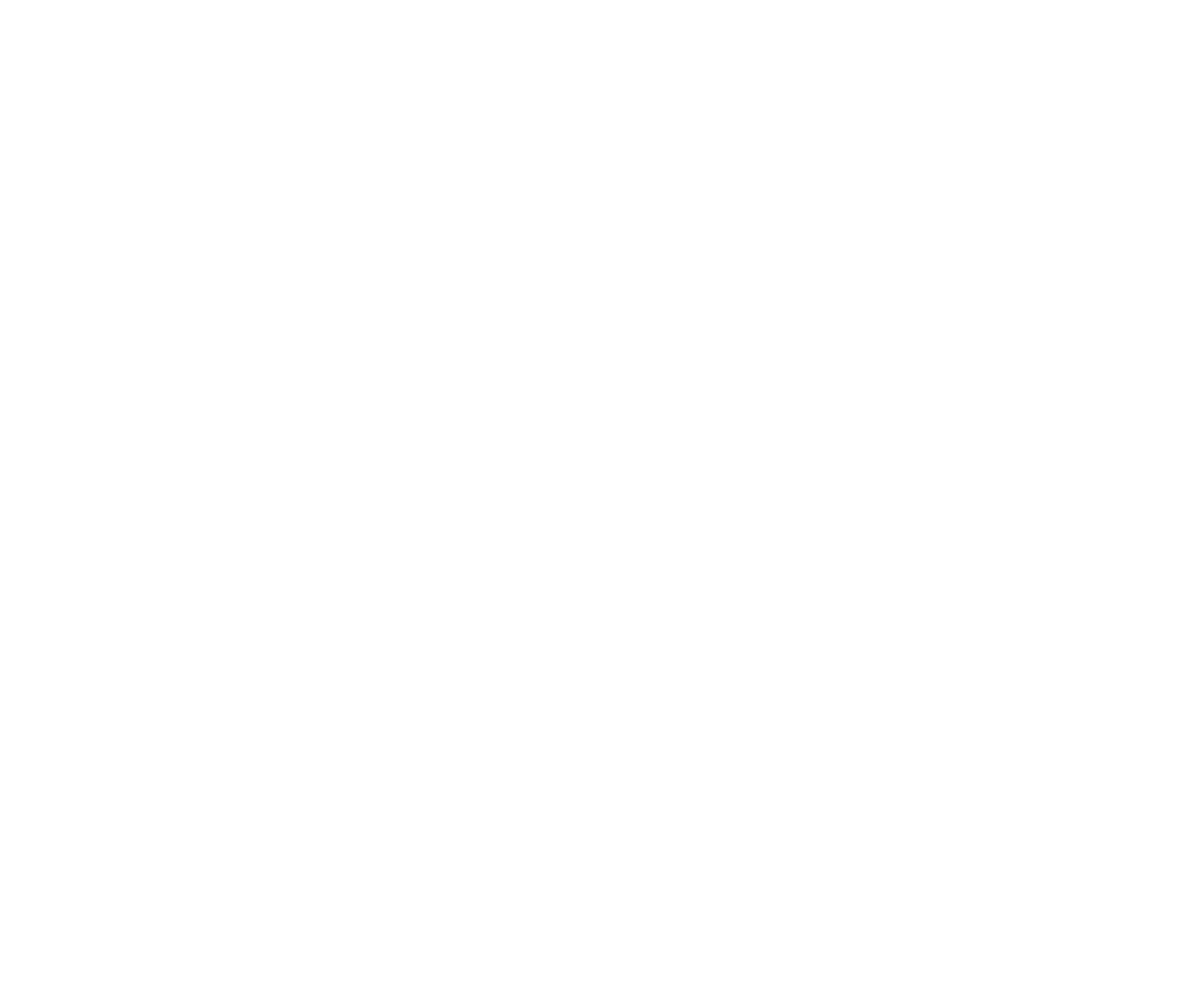
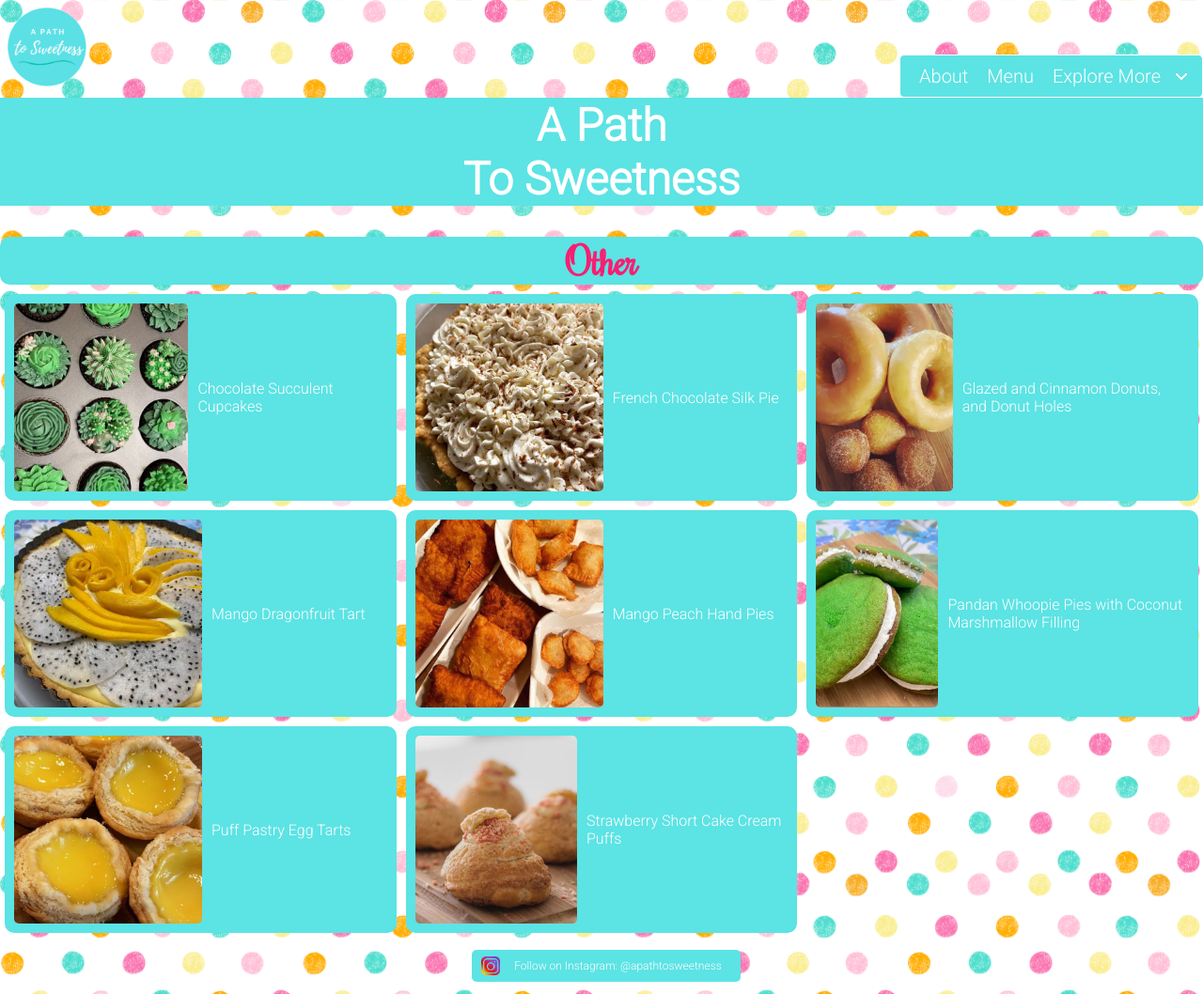
Before and after one commit to cassy-dalil/ga-final-project.github.io, a plain HTML site: page html/other.html in a window 1280 px wide. Shown: the whole page at 94% size. Before the commit the page ends 800 px from the top, so only its background shows below. Drawn offline with Linux system fonts and the light colour scheme.

Commit message:
updated about and other page + pic styles

```diff
--- a/css/about.css
+++ b/css/about.css
@@ -191,6 +191,45 @@
 }
 
 
+/* ABOUT SECTION */
+
+h2 {
+    background-color: var(--turquoise);
+    border-radius: 10px;
+    font-family: 'Rochester';
+    font-size: 40px;
+    color: var(--pink);
+    text-align: center;
+    margin: 20px 5px;
+}
+
+.about-container {
+    background-color: var(--turquoise);
+    border-radius: 10px;
+    color: white;
+    margin: 20px 10px;
+}
+
+.article-container {
+    display: flex;
+    justify-content: center;
+    padding: 10px;
+}
+
+.avatar {
+    width: 300px;
+    height: 300px;
+}
+
+@media (min-width: 800px) {
+    .article-container {
+        margin: 0 20px;
+    }
+
+    .article-container p {
+        width: 600px;
+    }
+}
 
 
 
--- a/css/bread.css
+++ b/css/bread.css
@@ -201,13 +201,13 @@
     margin-bottom: 5px;
 }
 
-.cakes-container {
+.items-container {
     display: grid;
     grid-template-columns: 1fr;
 }
 
 @media (min-width: 800px) {
-    .cakes-container {
+    .items-container {
         grid-template-columns: 1fr 1fr 1fr;
     }
 }
@@ -229,6 +229,12 @@
     background-position: center;
     background-repeat: no-repeat;
     background-size: cover;
+    border-radius: 5px;
+    transition: 0.2s ease-in-out;
+}
+
+.items-image:hover {
+    transform: scale(1.2);
 }
 
 #items-image-1 {
--- a/css/cakes.css
+++ b/css/cakes.css
@@ -201,13 +201,13 @@
     margin-bottom: 5px;
 }
 
-.cakes-container {
+.items-container {
     display: grid;
     grid-template-columns: 1fr;
 }
 
 @media (min-width: 800px) {
-    .cakes-container {
+    .items-container {
         grid-template-columns: 1fr 1fr 1fr;
     }
 }
@@ -229,6 +229,12 @@
     background-position: center;
     background-repeat: no-repeat;
     background-size: cover;
+    border-radius: 5px;
+    transition: 0.2s ease-in-out;
+}
+
+.items-image:hover {
+    transform: scale(1.2);
 }
 
 #items-image-1 {
@@ -257,6 +263,14 @@
 
 #items-image-7 {
     background-image: url('./images/cakes/white-chocolate-raspberry-cheesecake.JPG');
+}
+
+#items-image-8 {
+    background-image: url('./images/cakes/caramel-apple-cheesecake-bars.JPG');
+}
+
+#items-image-9 {
+    background-image: url('./images/cakes/strawberry-shortcake-cheesecake-bars.JPG');
 }
 
 
--- a/css/cookies.css
+++ b/css/cookies.css
@@ -201,13 +201,13 @@
     margin-bottom: 5px;
 }
 
-.cakes-container {
+.items-container {
     display: grid;
     grid-template-columns: 1fr;
 }
 
 @media (min-width: 800px) {
-    .cakes-container {
+    .items-container {
         grid-template-columns: 1fr 1fr 1fr;
     }
 }
@@ -229,6 +229,12 @@
     background-position: center;
     background-repeat: no-repeat;
     background-size: cover;
+    border-radius: 5px;
+    transition: 0.2s ease-in-out;
+}
+
+.items-image:hover {
+    transform: scale(1.2);
 }
 
 #items-image-1 {
--- a/css/menu.css
+++ b/css/menu.css
@@ -205,7 +205,7 @@
 h2 {
     font-family: 'Rochester';
     text-align: center;
-    color: white;
+    color: var(--pink);
     font-size: 40px;
     margin: 10px 0 0 0;
 }
@@ -245,12 +245,12 @@
     height: 250px;
     margin: 10px auto;
     border-radius: 10px;
+    transition: 0.2s ease-in-out;
 }
 
-/* .menu-image:hover {
-    width: 300px;
-    height: 300px;
-} */
+.menu-image:hover {
+    transform: scale(1.1);
+}
 
 #item1-image {
     background-image: url('../css/images/bread/ube-coconut-rolls.JPG');
@@ -310,7 +310,17 @@
     position: absolute;
     bottom: 10;
     left: 20;
+    animation: bounce .5s infinite alternate;
 }
+
+@keyframes bounce {
+    from {
+      transform: translateY(0px);
+    }
+    to {
+      transform: translateY(-25px);
+    }
+  }
 
 /* #avatar-2 {
     display: none;
--- a/css/other.css
+++ b/css/other.css
@@ -0,0 +1,305 @@
+/* REMEMBER MOBILE FIRST */
+
+body {
+    background-image: url('../css/images/polka-dot-2.png');
+    background-position: center;
+    background-size: cover;
+    margin: 0;
+    padding: 0;
+    font-family: 'Roboto';
+ }
+
+ /* COLORS */
+
+ :root {
+    --light-blue: #d7f8f8;
+    --turquoise: #5ce3e4;
+    --carribean-green: #04c4aa;
+    --gold: #fbc740;
+    --pink: #f81e72;
+ }
+
+
+ /* HEADER */
+
+ header {
+    background-position: center;
+    background-size: cover;
+    background-repeat: no-repeat;
+    border-bottom: 1px solid var(--turquoise);
+    display: flex;
+    justify-content: space-between;
+    align-items: center;
+ }
+
+ #logo {
+    width: 100px;
+    height: 100px;
+ }
+
+ #hamburger-icon {
+    width: 50px;
+    height: 50px;
+    display: flex;
+
+ }
+
+ .nav-bar {
+    display: none;
+    text-decoration: none;
+    justify-content: flex-end;
+    align-items: center;
+    background-color: var(--turquoise);
+    border: 1px solid white;
+    border-radius: 5px;
+    margin: 0;
+    padding: 0 10px;
+ }
+
+ .nav-bar a {
+    text-decoration: none;
+    margin: 10px;
+    color: white;
+    font-size: 20px;
+ }
+
+ .nav-bar a:hover {
+     color: var(--pink);
+ }
+
+ @media (min-width: 800px) {
+    header {
+        align-items: flex-end;
+    }
+
+    #hamburger-icon {
+        display: none;
+    }
+
+    .nav-bar {
+        display: flex;
+    }
+ }
+
+/* DROP DOWN MENU */
+
+.drop-down-menu-list {
+    display: none;
+    width: 100px;
+    flex-direction: column;
+    justify-content: center;
+    align-items: center;
+    background-color: var(--turquoise);
+    border: 1px solid white;
+    border-radius: 5px;
+    padding: 2px 10px;
+    position: absolute;
+    top: 88px;
+    right: 0px;
+    width: 70px;
+    height: 125px;
+    z-index: 3;
+    transition: all 0.5s ease-in-out;
+}
+
+.drop-down-menu-list a {
+    text-decoration: none;
+    color: white;
+    font-size: 16px;
+    padding: 2px 5px;
+}
+
+.drop-down-menu-list a:hover {
+    color: var(--pink);
+    border: 1px solid var(--pink);
+    border-radius: 5px;
+    padding: 0 10px;
+}
+
+.explore-more-arrow {
+    cursor: pointer;
+}
+
+.show {
+    display: flex;
+}
+
+
+
+/* SIDE BAR MENU */
+
+#hamburger-icon:hover {
+    cursor: pointer;
+}
+
+.side-bar-menu {
+    display: none;
+    padding-top: 25px;
+    position: fixed;
+    top: 0;
+    bottom: 0;
+    right: 0;
+    left: 100;
+    z-index: 2;
+    background-color: var(--light-blue);
+    border-bottom-left-radius: 10px;
+    border-bottom-right-radius: 10px;
+    color: white;
+    padding: 20px;
+}
+
+.side-bar-menu-list {
+    display: flex;
+    flex-direction: column;
+    justify-content: center;
+    align-items: center;
+}
+
+.side-bar-menu-list a {
+    text-decoration: none;
+    color: var(--carribean-green);
+}
+
+.side-bar-menu-list a:hover {
+    background-color: rgba(255, 255, 255, .75);
+    border-radius: 5px;
+}
+
+.side-bar-drop-down-menu-list {
+    display: none;
+}
+
+.show-side-menu {
+    display: block;
+}
+
+.show-side-menu-dropdown {
+    display: flex;
+    flex-direction: column;
+}
+
+/* BANNER */
+
+.banner-title {
+    background-color: var(--turquoise);
+    color: white;
+    text-align: center;
+    font-size: 48px;
+    margin-top: 0;
+    margin-bottom: 10px;
+}
+
+/* ITEMS SECTION */
+
+h2 {
+    font-family: 'Rochester';
+    background-color: var(--turquoise);
+    color: var(--pink);
+    font-size: 40px;
+    text-align: center;
+    border-radius: 10px;
+    margin-bottom: 5px;
+}
+
+.items-container {
+    display: grid;
+    grid-template-columns: 1fr;
+}
+
+@media (min-width: 800px) {
+    .items-container {
+        grid-template-columns: 1fr 1fr 1fr;
+    }
+}
+
+.items {
+    background-color: var(--turquoise);
+    border-radius: 10px;
+    display: flex;
+    align-items: center;
+    margin: 5px;
+    color: white;
+    padding: 10px;
+}
+
+.items-image {
+    width: 200px;
+    height: 200px;
+    margin-right: 10px;
+    background-position: center;
+    background-repeat: no-repeat;
+    background-size: cover;
+    border-radius: 5px;
+    transition: 0.2s ease-in-out;
+}
+
+.items-image:hover {
+    transform: scale(1.2);
+}
+
+#items-image-1 {
+    background-image: url('./images/other/chocolate-succulent-cupcakes.JPG');
+}
+
+#items-image-2 {
+    background-image: url('./images/other/french-chocolate-silk-pie1.JPG');
+}
+
+#items-image-3 {
+    background-image: url('./images/other/homemade-glazed-donuts-cinnamon-sugar-donut-holes.JPG');
+}
+
+#items-image-4 {
+    background-image: url('./images/other/mango-dragondruit-tart.JPG');
+}
+
+#items-image-5 {
+    background-image: url('./images/other/mango-peach-hand-pies.JPG');
+}
+
+#items-image-6 {
+    background-image: url('./images/other/pandan-whoopie-pies-coconut-marshmallow-filling.JPG');
+}
+
+#items-image-7 {
+    background-image: url('./images/other/puff-pastry-egg-tarts.JPG');
+}
+
+#items-image-8 {
+    background-image: url('./images/other/strawberry-shortcake-cream-puffs.JPG');
+}
+
+
+
+
+ /* FOOTER */
+
+ #ig-icon {
+    width: 20px;
+    height: 20px;
+    margin-right: 5px;
+ }
+
+ footer {
+    height: 60px;
+    display: flex;
+    justify-content: center;
+    align-items: center;
+    /* border-top: 1px solid var(--turquoise); */
+ }
+
+ footer div {
+    background-color: var(--turquoise);
+    border-radius: 5px;
+    display: flex;
+    justify-content: center;
+    align-items: center;
+    padding: 0px 10px;
+    margin-left: 10px;
+ }
+
+ footer p {
+    color: white;
+    font-size: 12px;
+    margin: 10px;
+ }
--- a/css/savory.css
+++ b/css/savory.css
@@ -201,13 +201,13 @@
     margin-bottom: 5px;
 }
 
-.cakes-container {
+.items-container {
     display: grid;
     grid-template-columns: 1fr;
 }
 
 @media (min-width: 800px) {
-    .cakes-container {
+    .items-container {
         grid-template-columns: 1fr 1fr 1fr;
     }
 }
@@ -229,6 +229,12 @@
     background-position: center;
     background-repeat: no-repeat;
     background-size: cover;
+    border-radius: 5px;
+    transition: 0.2s ease-in-out;
+}
+
+.items-image:hover {
+    transform: scale(1.2);
 }
 
 #items-image-1 {
--- a/html/about.html
+++ b/html/about.html
@@ -7,6 +7,12 @@
     <title>About | A Path To Sweetness</title>
     <link rel="icon" href="../css/images/logo-wave-transparent.png" type="image/png" sizes="24x24">
     <link rel="stylesheet" href="../css/about.css">
+    <link rel="preconnect" href="https://fonts.googleapis.com">
+    <link rel="preconnect" href="https://fonts.gstatic.com" crossorigin>
+    <link href="https://fonts.googleapis.com/css2?family=Roboto:wght@300&display=swap" rel="stylesheet">
+    <link rel="preconnect" href="https://fonts.googleapis.com">
+    <link rel="preconnect" href="https://fonts.gstatic.com" crossorigin>
+    <link href="https://fonts.googleapis.com/css2?family=Rochester&display=swap" rel="stylesheet">
 </head>
 <body>
 
@@ -54,12 +60,23 @@
     <main>
 
         <div class="banner-heading">
-            <!-- <img class="avatar" src="../css/images/avatar-transparent.png"> -->
             <h1 class="banner-title">A Path <br>To Sweetness</h1>
         </div>
 
+        <h2>About</h2>
         <section class="about-container">
+            <article class="article-container">
+                <img class="avatar" src="../css/images/avatar-transparent.png">
+                <p>It all started with the love for baking yummy goodies for her family and friends that led Angela to create a little local baking shop from home.
+                    Angela started trying out recipes from online and with enough practice, explored more with different ingredients and created some of her own signature recipes.
 
+
+                    ...Leading you on your Path to Sweetness.
+
+
+
+                </p>
+            </article>
 
         </section>
 
--- a/html/other.html
+++ b/html/other.html
@@ -0,0 +1,121 @@
+<!DOCTYPE html>
+<html lang="en">
+<head>
+    <meta charset="UTF-8">
+    <meta http-equiv="X-UA-Compatible" content="IE=edge">
+    <meta name="viewport" content="width=device-width, initial-scale=1.0">
+    <title>Other | A Path To Sweetness</title>
+    <link rel="icon" href="../css/images/logo-wave-transparent.png" type="image/png" sizes="24x24">
+    <link rel="stylesheet" href="../css/other.css">
+    <link rel="preconnect" href="https://fonts.googleapis.com">
+    <link rel="preconnect" href="https://fonts.gstatic.com" crossorigin>
+    <link href="https://fonts.googleapis.com/css2?family=Roboto:wght@300&display=swap" rel="stylesheet">
+    <link rel="preconnect" href="https://fonts.googleapis.com">
+    <link rel="preconnect" href="https://fonts.gstatic.com" crossorigin>
+    <link href="https://fonts.googleapis.com/css2?family=Rochester&display=swap" rel="stylesheet">
+</head>
+
+<body>
+
+    <header>
+        <a href="../index.html"><img id="logo" src="../css/images/logo-wave-transparent.png" alt="Logo"></a>
+        <img id="hamburger-icon" src="../css/images/hamburger-icon/hamburger-icon-blue.png">
+        <ul class="nav-bar">
+            <a href="about.html">About</a>
+            <a href="menu.html">Menu</a>
+            <a href="#">Explore More</a>
+            <img class="explore-more-arrow" id="nav-bar-arrow" src="../css/images/arrow-down/arrow-down-white.png">
+        </ul>
+    </header>
+
+    <!-- DROP DOWN MENU -->
+    <aside class="drop-down-menu">
+        <ul class="drop-down-menu-list">
+            <a href="./cakes.html">Cakes</a>
+            <a href="./cookies.html">Cookies</a>
+            <a href="./bread.html">Bread</a>
+            <a href="./savory.html">Savory</a>
+            <a href="./other.html">Other</a>
+        </ul>
+    </aside>
+
+    <!-- SIDE BAR MENU -->
+    <aside class="side-bar-menu side-bar-menu-position">
+        <ul class="side-bar-menu-list">
+            <a href="about.html">About</a>
+            <a href="menu.html">Menu</a>
+            <a href="#">Explore More <img class="explore-more-arrow-sidemenu" src="../css/images/arrow-down/1x/outline_expand_more_black_24dp.png"></a>
+                <ul class="side-bar-drop-down-menu-list">
+                    <!-- <img src="./css/images/arrow-up/1x/outline_expand_less_black_24dp.png"> -->
+                    <a href="./cakes.html">Cakes</a>
+                    <a href="./cookies.html">Cookies</a>
+                    <a href="./bread.html">Bread</a>
+                    <a href="./savory.html">Savory</a>
+                    <a href="./other.html">Other</a>
+                </ul>
+            <br>
+            <a href="#" class="close-sidemenu-button">Close</a>
+        </ul>
+    </aside>
+
+
+    <main>
+
+        <div class="banner-heading">
+            <!-- <img class="avatar" src="../css/images/avatar-transparent.png"> -->
+            <h1 class="banner-title">A Path <br>To Sweetness</h1>
+        </div>
+
+        <h2>Other</h2>
+        <section class="items-container">
+            <div class="items" id="item-1">
+                <div class="items-image" id="items-image-1"></div>
+                <p class="items-name">Chocolate Succulent Cupcakes</p>
+            </div>
+            <div class="items" id="item-2">
+                <div class="items-image" id="items-image-2"></div>
+                <p class="items-name">French Chocolate Silk Pie</p>
+            </div>
+            <div class="items" id="item-3">
+                <div class="items-image" id="items-image-3"></div>
+                <p class="items-name">Glazed and Cinnamon Donuts, and Donut Holes</p>
+            </div>
+            <div class="items" id="item-4">
+                <div class="items-image" id="items-image-4"></div>
+                <p class="items-name">Mango Dragonfruit Tart</p>
+            </div>
+            <div class="items" id="item-5">
+                <div class="items-image" id="items-image-5"></div>
+                <p class="items-name">Mango Peach Hand Pies</p>
+            </div>
+            <div class="items" id="item-6">
+                <div class="items-image" id="items-image-6"></div>
+                <p class="items-name">Pandan Whoopie Pies with Coconut Marshmallow Filling</p>
+            </div>
+            <div class="items" id="item-7">
+                <div class="items-image" id="items-image-7"></div>
+                <p class="items-name">Puff Pastry Egg Tarts</p>
+            </div>
+            <div class="items" id="item-8">
+                <div class="items-image" id="items-image-8"></div>
+                <p class="items-name">Strawberry Short Cake Cream Puffs</p>
+            </div>
+
+        </section>
+
+
+
+
+    </main>
+
+    <footer>
+        <div>
+            <img src="../css/images/instragram-logo.png"  id="ig-icon" alt="Instragram Logo">
+            <p>Follow on Instagram: @apathtosweetness</p>
+        </div>
+    </footer>
+
+    <script src="../js/other.js"></script>
+</body>
+
+</html>
```
Also changed, not shown: css/style.css (+4 -4 lines), html/bread.html (+1 -1 lines), html/cakes.html (+9 -1 lines), html/cookies.html (+1 -1 lines), html/savory.html (+1 -1 lines), index.html (+1 -1 lines), css/images/cakes/caramel-apple-cheesecake-bars.JPG (renamed from css/images/other/caramel-apple-cheesecake-bars.JPG), css/images/cakes/strawberry-shortcake-cheesecake-bars.JPG (renamed from css/images/other/strawberry-shortcake-cheesecake-bars.JPG).
